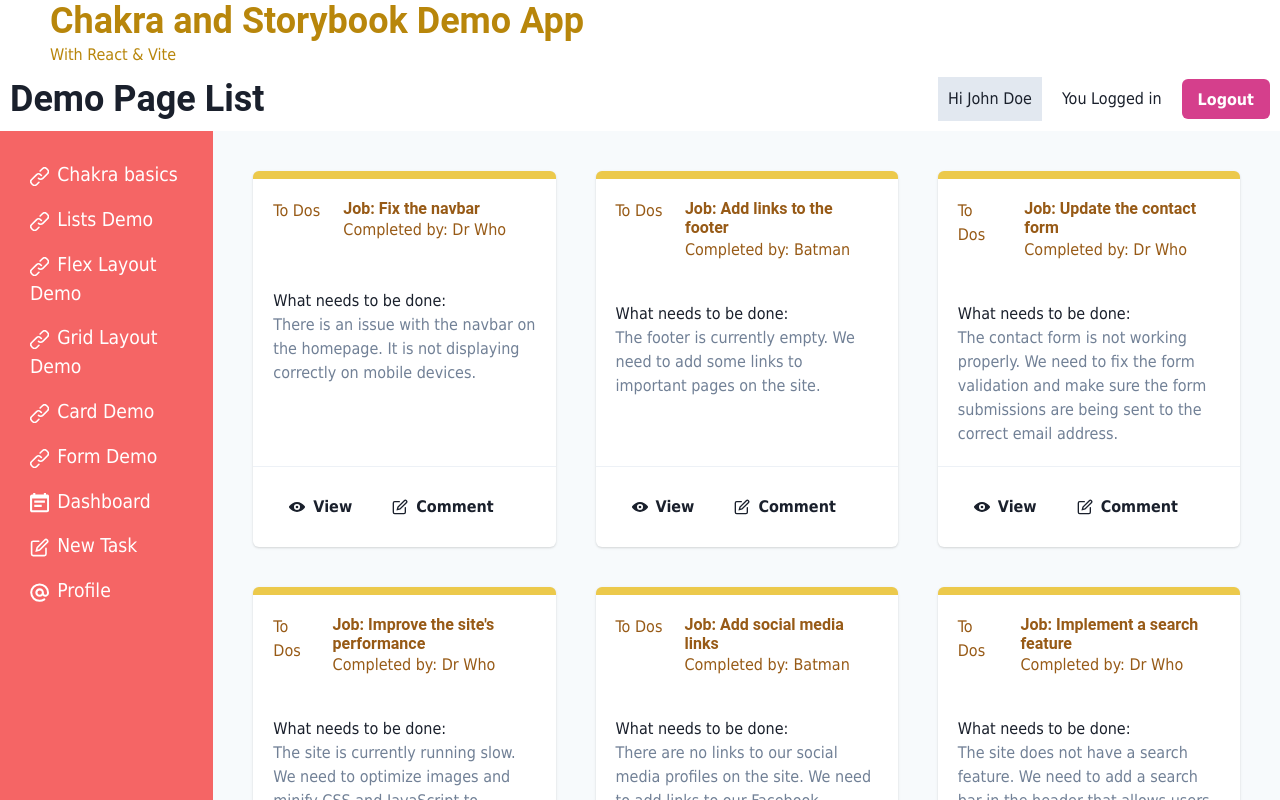
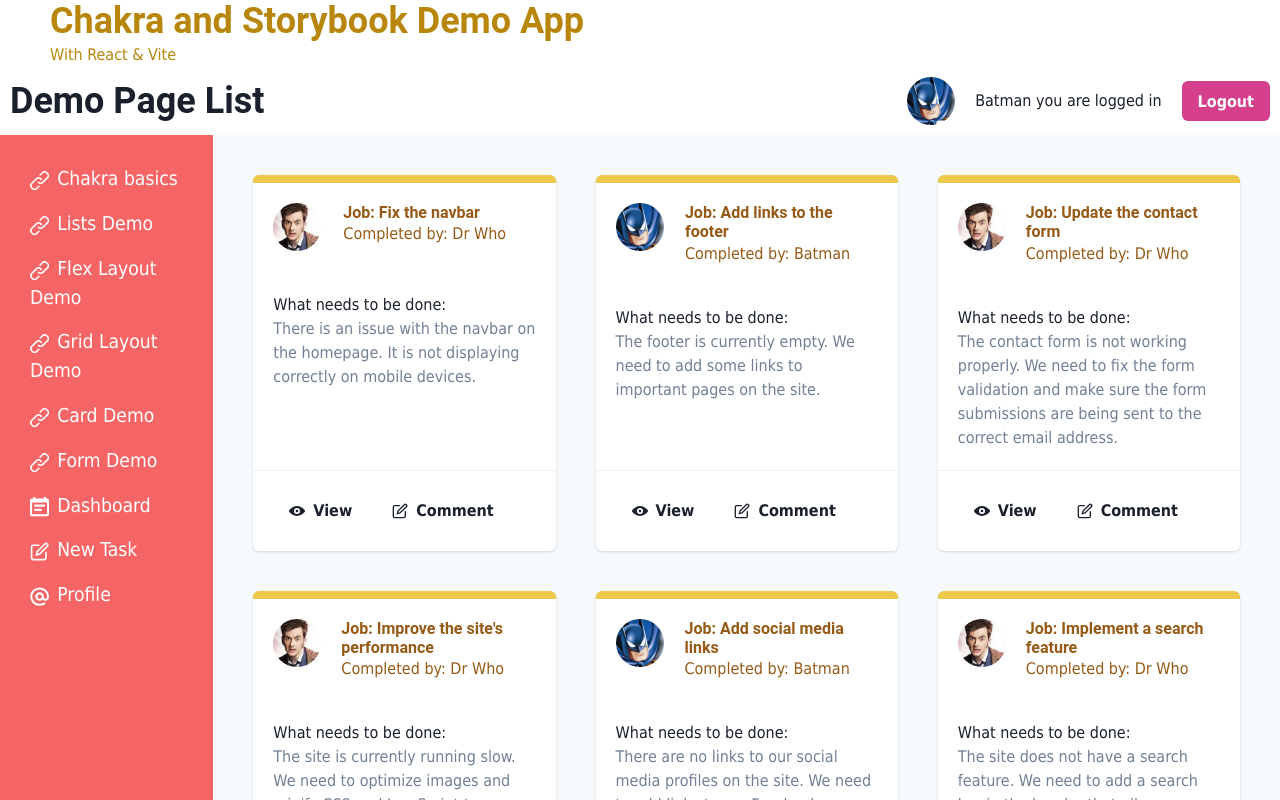
Before and after one commit to SumiSastri/react-with-vite-storybook-demo, a React (Vite) app in the folder storybook-demo/: page / in a window 1280 px wide. Shown: the top 800 px of the page. Built offline with nearby package versions, Linux system fonts and the light colour scheme; data requests are answered from the project's data file.

Commit message:
Add avtars from db json with a data call

```diff
--- a/storybook-demo/mocks/db.json
+++ b/storybook-demo/mocks/db.json
@@ -12,7 +12,7 @@
          "title":"Add links to the footer",
          "description":"The footer is currently empty. We need to add some links to important pages on the site.",
          "author":"Batman",
-         "img": "/assets/batman.png"
+         "img": "/assets/Batman.png"
       },
       {
          "id":3,
@@ -33,7 +33,7 @@
          "title":"Add social media links",
          "description":"There are no links to our social media profiles on the site. We need to add links to our Facebook, Twitter, and Instagram accounts in the header and footer.",
          "author":"Batman",
-         "img": "/src/assets/batman.png"
+         "img": "/assets/Batman.png"
       },
       {
          "id":6,
@@ -47,7 +47,7 @@
          "title":"Fix the responsive layout",
          "description":"The site's layout is not responsive. It does not look good on mobile devices. We need to make sure the site looks good on all devices.",
          "author":"Batman",
-         "img": "/assets/batman.png"
+         "img": "/assets/Batman.png"
       },
       {
          "id":8,
@@ -61,14 +61,14 @@
          "title":"Improve the design",
          "description":"The site's design is outdated. We need to update the site's color scheme and font to make it look more modern.",
          "author":"Batman",
-         "img": "/assets/batman.png"
+         "img": "/assets/Batman.png"
       },
       {
          "id":10,
          "title":"Add more products to the online store",
          "description":"We need to add more products to the online store. We also need to add categories and filters to make it easier for users to find what they are looking for.",
          "author":"Batman",
-         "img": "/assets/batman.png"
+         "img": "/assets/Batman.png"
       }
    ]
   }
--- a/storybook-demo/src/components/Dashboard.jsx
+++ b/storybook-demo/src/components/Dashboard.jsx
@@ -11,7 +11,8 @@ import {
   CardFooter,
   HStack,
   Divider,
-  Button
+  Button,
+  Avatar,
 } from "@chakra-ui/react"
 import { useLoaderData } from "react-router-dom"
 
@@ -28,7 +29,7 @@ export default function Dashboard() {
           <CardHeader color="yellow.700">
             <Flex gap={5}>
               <Box w="50px" h="50px">
-                <Text>To Dos</Text>
+              <Avatar name={toDo.author} src={toDo.img} />
               </Box>
               <Box>
                 <Heading as="h3" size="sm">Job:  {toDo.title}</Heading>
--- a/storybook-demo/src/components/FormDemo.tsx
+++ b/storybook-demo/src/components/FormDemo.tsx
@@ -1,6 +1,6 @@
-// styles
+import { UnlockIcon } from "@chakra-ui/icons"
 import {   Heading, FormControl,
-    FormLabel, ButtonGroup, Button,
+    FormLabel, ButtonGroup, Button,   useToast,
     // FormErrorMessage,
     FormHelperText, Input, Textarea, Radio, RadioGroup, Divider,Flex } from '@chakra-ui/react'
 
@@ -11,6 +11,19 @@ interface Props {}
 function FormDemo(props: Props) {
     // eslint-disable-next-line no-empty-pattern
     const {} = props
+    const savePopUp = useToast()
+
+    const fireSavePopUp = () => {
+      savePopUp({
+      title: 'Your data is saved and locked',
+      description: "Once saved data can not be changed do not click the Next button if this data is incorrect",
+      duration: 5000,
+      isClosable: true,
+      position: 'top',
+      status: 'warning',
+      icon: <UnlockIcon />,
+    })
+    }
 
     return (
         <div>
@@ -45,7 +58,7 @@ function FormDemo(props: Props) {
         <CheckboxDemo/>
         <Divider/>
         <ButtonGroup spacing='2'>
-      <Button variant='solid' colorScheme='blue'>
+      <Button onClick={fireSavePopUp}variant='solid' colorScheme='blue'>
         Save
       </Button>
       <Button variant='ghost' colorScheme='blue'>
--- a/storybook-demo/src/components/TopNavBar.tsx
+++ b/storybook-demo/src/components/TopNavBar.tsx
@@ -1,6 +1,8 @@
-import { Flex, Heading, Box, Text, Button, Spacer, HStack } from "@chakra-ui/react"
+import { Flex, Heading, Avatar, AvatarBadge, Text, Button, Spacer, HStack,   useToast,  } from "@chakra-ui/react"
 
 export default function TopNavBar() {
+  const logOutToast = useToast()
+
   return (
     // Everything inside the flex component is laid out with flexbox
     <Flex as="nav" p="10px" alignItems="center">
@@ -8,9 +10,22 @@ export default function TopNavBar() {
       {/* spacer shifts all the text to the left in flexbox */}
       <Spacer />
       <HStack spacing="20px">
-        <Box bg="gray.200" p="10px">Hi John Doe</Box>
-        <Text>You Logged in</Text>
-        <Button colorScheme="pink">Logout</Button>
+      <Avatar name="batman" src="/assets/Batman.png">
+          <AvatarBadge width="1.3em" bg="teal.500">
+          </AvatarBadge>
+        </Avatar>
+        <Text>Batman you are logged in</Text>
+        <Button
+         onClick={() => logOutToast({
+          title: 'Batman',
+          description: "You are successfully logged out",
+          duration: 5000,
+          isClosable: true,
+          position: 'top',
+          status: 'info',
+
+        })}
+        colorScheme="pink">Logout</Button>
       </HStack>
     </Flex>
   )
```
